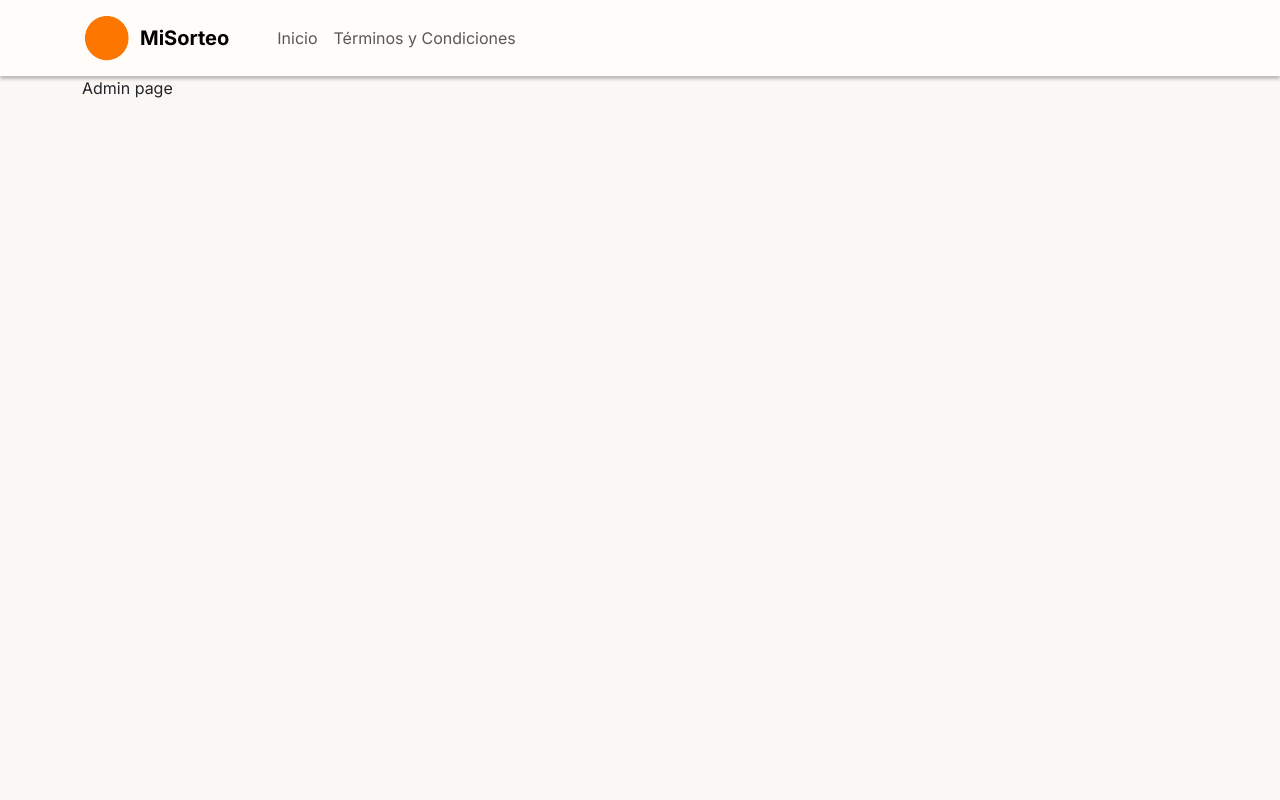
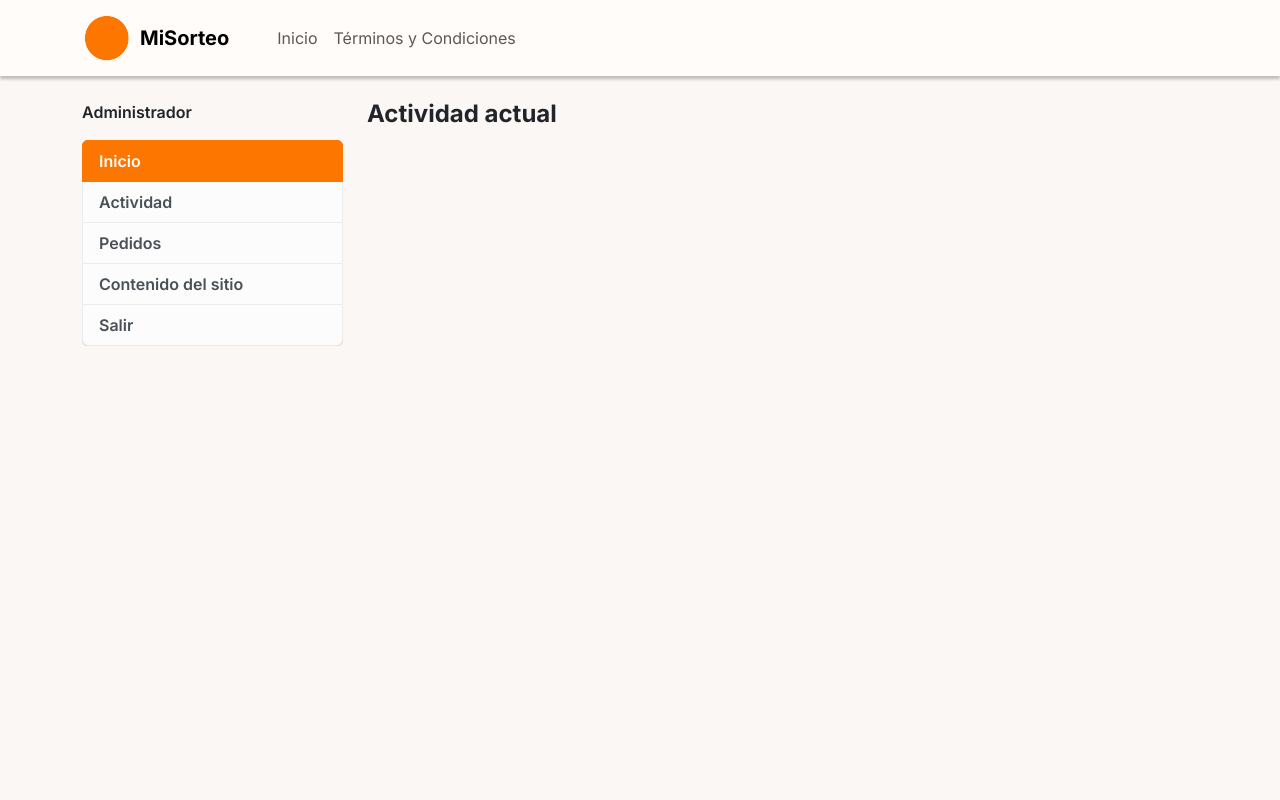
Before and after one commit to justinyamberla/sanfer-sorteos-frontend, a Next.js app: page /admin in a window 1280 px wide. Shown: the top 800 px of the page. Built offline with nearby package versions, Linux system fonts and the light colour scheme.

Commit message:
Add
adding Admin section

```diff
--- /dev/null
+++ b/app/admin/layout.tsx
@@ -0,0 +1,21 @@
+import React from "react";
+import Row from "react-bootstrap/Row";
+import Col from "react-bootstrap/Col";
+import LateralNavbar from "@/components/admin/LateralNavbar";
+
+export default function AdminLayout({ children }: { children: React.ReactNode }) {
+    return (
+        <div className="min-vh-100 w-100 container">
+            <Row className="h-100">
+                <Col md={3} className="py-2">
+                    <LateralNavbar />
+                </Col>
+                <Col md={9} className="py-2">
+                    <div className="h-100">
+                        {children}
+                    </div>
+                </Col>
+            </Row>
+        </div>
+    );
+}
--- a/app/admin/page.tsx
+++ b/app/admin/page.tsx
@@ -1,9 +1,9 @@
-export const AdminPage = () => {
+export const AdminHome = () => {
     return (
-      <div className="min-vh-100 w-100 container">
-          Admin page
+      <div>
+          <h4 className="fw-bold my-3">Actividad actual</h4>
       </div>
     );
 }
 
-export default AdminPage;
+export default AdminHome;
--- /dev/null
+++ b/components/admin/LateralNavbar.tsx
@@ -0,0 +1,82 @@
+'use client';
+
+import React, { useState } from 'react';
+import { Collapse, Button, ListGroup } from 'react-bootstrap';
+import { useRouter, usePathname } from 'next/navigation';
+
+export const LateralNavbar = () => {
+
+    const [open, setOpen] = useState(false);
+    const router = useRouter();
+    const pathname = usePathname();
+
+    const menuItems = [
+        { label: 'Inicio', path: '/admin' },
+        { label: 'Actividad', path: '/admin/actividad' },
+        { label: 'Pedidos', path: '/admin/pedidos' },
+        { label: 'Contenido del sitio', path: '/admin/contenido' },
+        { label: 'Salir', path: '/logout' }
+    ];
+
+    return (
+        <>
+            <p className="fw-semibold fs-6 py-0 mt-3 text-sm-center text-md-start">Administrador</p>
+
+            {/* Botón para móviles */}
+            <div className="d-md-none text-center d-grid">
+                <Button
+                    variant="light"
+                    className="mb-3 d-flex align-items-center justify-content-between w-100 fw-semibold opacity-75"
+                    onClick={() => setOpen(!open)}
+                    aria-controls="collapseAccountMenu"
+                    aria-expanded={open}
+                >
+                    Menú
+                    <i className="bi bi-chevron-down"></i>
+                </Button>
+
+                <Collapse in={open}>
+                    <div id="collapseAccountMenu">
+                        <ListGroup>
+                            {menuItems.map((item) => (
+                                <ListGroup.Item
+                                    key={item.path}
+                                    action
+                                    onClick={() => {
+                                        router.push(item.path);
+                                        setOpen(false);
+                                    }}
+                                    active={pathname === item.path}
+                                    variant={pathname === item.path ? '' : 'light'}
+                                    className="fw-semibold"
+                                >
+                                    {item.label}
+                                </ListGroup.Item>
+                            ))}
+                        </ListGroup>
+                    </div>
+                </Collapse>
+            </div>
+
+            {/* Menú fijo en escritorio */}
+            <div className="d-none d-md-block">
+                <ListGroup className="bg-primary">
+                    {menuItems.map((item) => (
+                        <ListGroup.Item
+                            key={item.path}
+                            action
+                            onClick={() => router.push(item.path)}
+                            active={pathname === item.path}
+                            variant={pathname === item.path ? '' : 'light'}
+                            className="fw-semibold"
+                        >
+                            {item.label}
+                        </ListGroup.Item>
+                    ))}
+                </ListGroup>
+            </div>
+        </>
+    );
+};
+
+export default LateralNavbar;
--- a/components/home/MainSection.tsx
+++ b/components/home/MainSection.tsx
@@ -4,9 +4,7 @@ import Image from 'next/image';
 import exampleImg from '@/public/images/mainImage.jpeg';
 import { ProgressBar, Carousel } from "react-bootstrap";
 import { use, useEffect } from "react";
-import { getActividades } from "@/services/ActividadService";
 import { BASE_URL_STORAGE } from "@/lib/baseUrl";
-import {auto} from "@popperjs/core";
 
 export const MainSection = ({ actividad }) => {
 
```
Also changed, not shown: app/admin/actividad/page.tsx (added).
